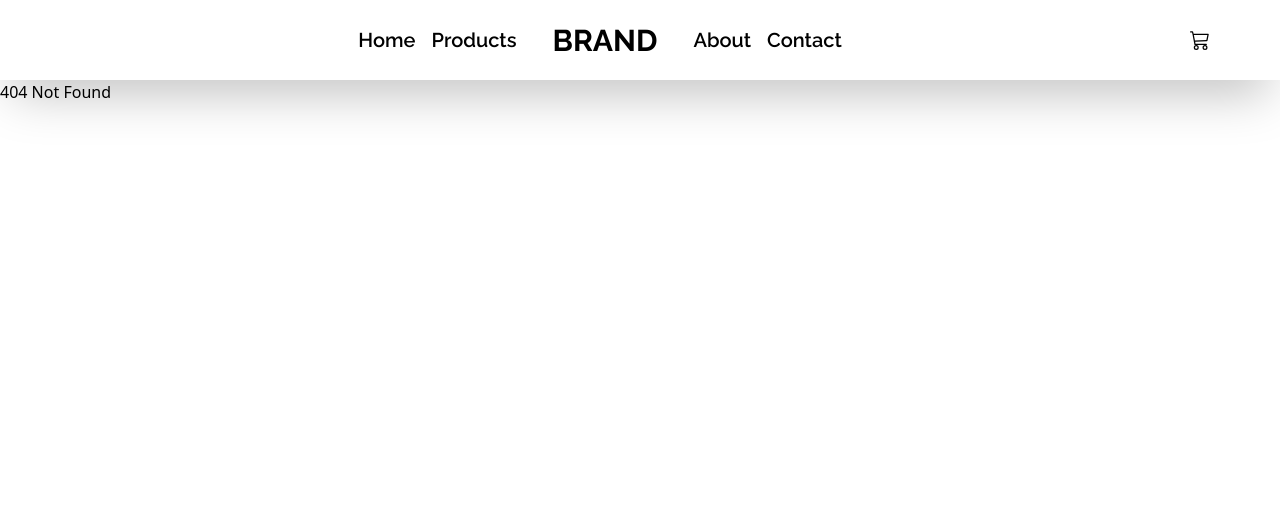
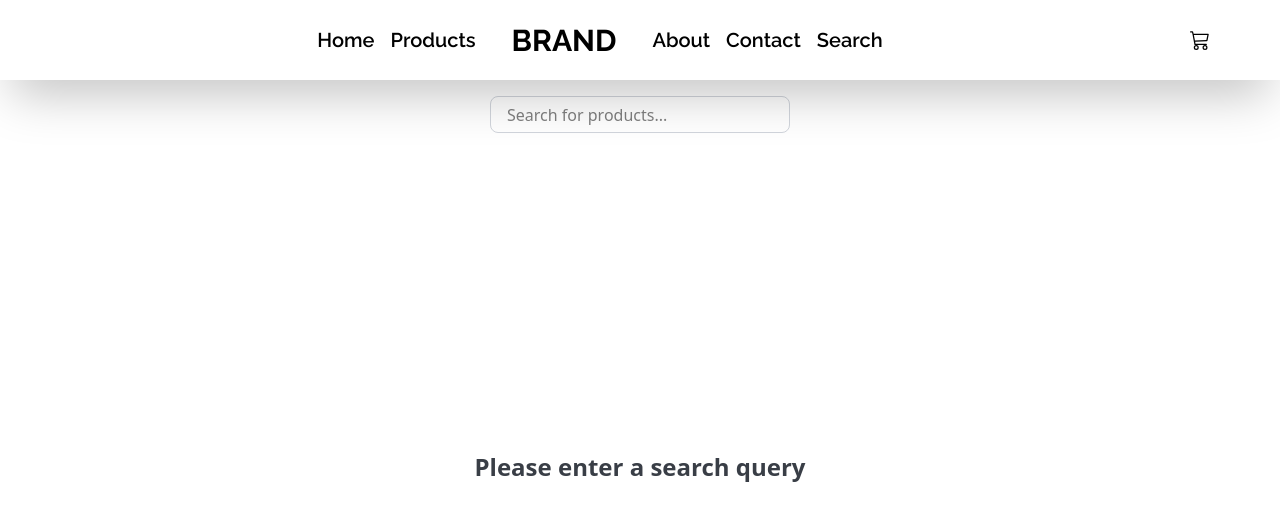
Before and after one commit to SandaruDulneth/Elora-Ecommerce-frontend, a React (Vite) app: page /search in a window 1280 px wide. Before the commit this address had no page. Shown: the top 520 px of the page. Built offline with nearby package versions, Linux system fonts and the light colour scheme; a web font is replaced by a local one.

Commit message:
search product

```diff
--- /dev/null
+++ b/src/Pages/client/searchProducts.jsx
@@ -0,0 +1,63 @@
+import axios from "axios";
+import { useState } from "react";
+import ProductCard from "../../components/productCard";
+import toast from "react-hot-toast";
+import Loading from "../../components/loading.jsx";
+
+export default function SearchProductPage() {
+    const [products, setProducts] = useState([]);
+    const [isLoading, setIsLoading] = useState(true);
+    const [query, setQuery] = useState("");
+
+    return (
+        <div className="w-full h-full flex flex-col items-center p-4">
+            <input
+                type="text"
+                placeholder="Search for products..."
+                className="w-[300px] h-[40px] px-4 mb-4 rounded-lg border border-gray-300 focus:outline-none focus:ring-2 focus:ring-accent"
+                value={query}
+                onChange={async (e) => {
+                    setQuery(e.target.value);
+                    setIsLoading(true);
+                    if( e.target.value.length == 0 ){
+                        setProducts([]);
+                        setIsLoading(false);
+                        return;
+                    }
+                    try{
+                        const response = await axios.get("http://localhost:5000/api/products/search/" +
+                            e.target.value
+                        );
+                        setProducts(response.data);
+                    }catch (error) {
+                        toast.error("Error fetching products");
+                        console.error(error);
+                    }finally {
+                        setIsLoading(false);
+                    }
+                }}
+            />
+            <div className="w-full h-full flex flex-row flex-wrap justify-center items-center">
+                {query.length == 0 ? (
+                    <h1 className="text-2xl text-secondary font-semibold">
+                        Please enter a search query
+                    </h1>
+                ) : (
+                    <>
+                        {isLoading ? (
+                            <Loading />
+                        ) : (
+                            <>
+                                {products.map((product) => {
+                                    return (
+                                        <ProductCard key={product.productId} product={product} />
+                                    );
+                                })}
+                            </>
+                        )}
+                    </>
+                )}
+            </div>
+        </div>
+    );
+}
--- a/src/Pages/home.jsx
+++ b/src/Pages/home.jsx
@@ -8,6 +8,7 @@ import CheckoutPage from "./client/checkOut";
 import AboutPage from "./client/aboutUs.jsx";
 import ContactUsPage from "./client/contactUs.jsx";
 import ActualHomePage from "./client/homeMain.jsx";
+import SearchProductPage from "./client/searchProducts.jsx";
 
 export default function HomePage() {
     // For Pink Hero Section animation
@@ -24,6 +25,7 @@ export default function HomePage() {
                     <Route path="/cart" element={<CartPage />} />
                     <Route path="/checkout" element={<CheckoutPage />} />
                     <Route path="/overview/:id" element={<ProductOverviewPage />} />
+                    <Route path="/search" element={<SearchProductPage />} />
                     <Route path="/*" element={<h1>404 Not Found</h1>} />
                 </Routes>
             </div>
--- a/src/components/header.jsx
+++ b/src/components/header.jsx
@@ -20,6 +20,7 @@ export default function Header(){
                 <Link to="/" className=" text-[30px] font-bold mx-7">BRAND</Link>
                 <Link to="/about" className=" text-[20px] font-semibold mx-2">About</Link>
                 <Link to="/contact" className=" text-[20px] font-semibold mx-2">Contact</Link>
+                <Link to="/search" className=" text-[20px] font-semibold mx-2">Search</Link>
 
             </div>
             <div className="w-[80px] hidden md:flex justify-center items-center">
@@ -41,10 +42,11 @@ export default function Header(){
 
                         </div>
                         <div className="w-full h-[calc(100%-80px)] flex flex-col items-center gap-2 font-light">
-                            <a href="/" className="text-[20px] font-bold mx-2 my-4">Home</a>
+                            <a href="/public" className="text-[20px] font-bold mx-2 my-4">Home</a>
                             <a href="/products" className="text-[20px] font-bold mx-2 my-4">Products</a>
                             <a href="/about" className="text-[20px] font-bold mx-2 my-4">About</a>
                             <a href="/contact" className="text-[20px] font-bold mx-2 my-4">Contact</a>
+
                             <a href="/cart" className="text-[20px] font-bold mx-2 my-4">
                                 <BsCart3 />
                             </a>
```
